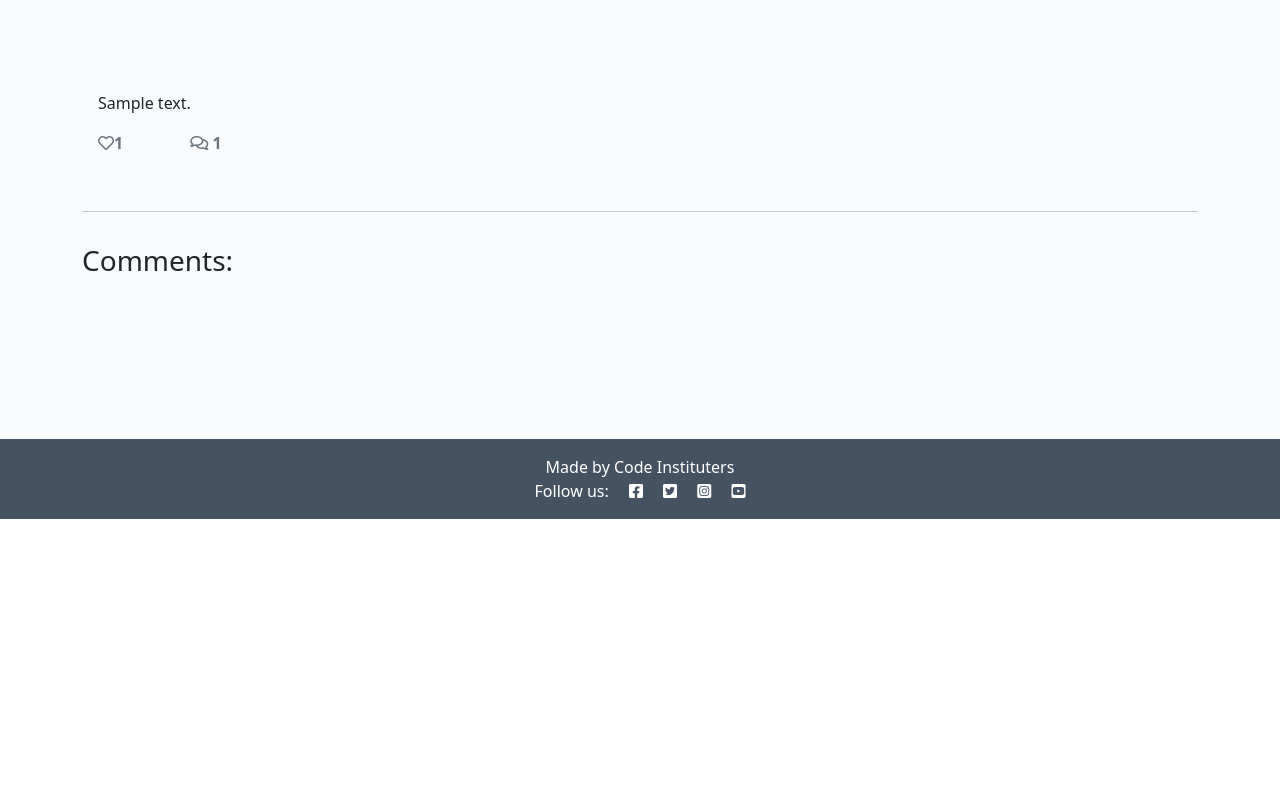
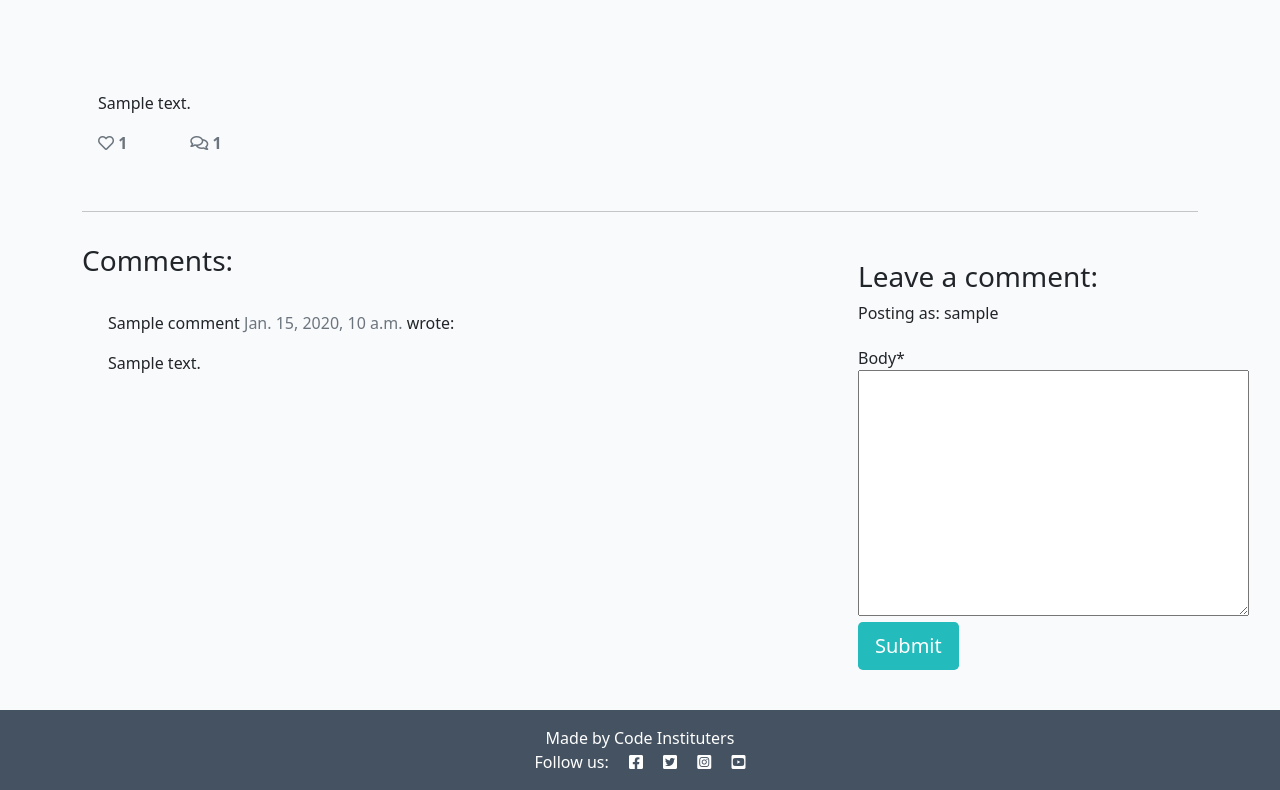
Before and after one commit to joannawojtasz/django-blog, a Django app: a page that uses templates/post_detail.html in a window 1280 px wide. Shown: the part 281-1071 px from the top of the page. Before the commit the page ends 800 px from the top, so only its background shows below. Run offline with Django 3.2, Linux system fonts and the light colour scheme; a user stored in the database is signed in; tables that the repository leaves empty hold one stand-in row (values such as "Sample post"); some libraries are stand-ins or nearby versions.

Commit message:
add comment functionality

```diff
--- /dev/null
+++ b/blog/forms.py
@@ -0,0 +1,8 @@
+from .models import Comment
+from django import forms
+
+
+class CommentForm(forms.ModelForm):
+    class Meta:
+        model = Comment
+        fields = ('body',)
--- a/blog/views.py
+++ b/blog/views.py
@@ -1,6 +1,7 @@
 from django.shortcuts import render, get_object_or_404
 from django.views import generic, View
 from .models import Post
+from .forms import CommentForm
 
 
 class PostList(generic.ListView):
@@ -26,6 +27,39 @@ class PostDetail(View):
             {
                 "post": post,
                 "comments": comments,
+                "commented": False,
+                "liked": liked,
+                "comment_form": CommentForm()
+            },
+        )
+
+    def post(self, request, slug, *args, **kwargs):
+
+        queryset = Post.objects.filter(status=1)
+        post = get_object_or_404(queryset, slug=slug)
+        comments = post.comments.filter(approved=True).order_by("-created_on")
+        liked = False
+        if post.likes.filter(id=self.request.user.id).exists():
+            liked = True
+
+        comment_form = CommentForm(data=request.POST)
+        if comment_form.is_valid():
+            comment_form.instance.email = request.user.email
+            comment_form.instance.name = request.user.username
+            comment = comment_form.save(commit=False)
+            comment.post = post
+            comment.save()
+        else:
+            comment_form = CommentForm()
+
+        return render(
+            request,
+            "post_detail.html",
+            {
+                "post": post,
+                "comments": comments,
+                "commented": True,
+                "comment_form": comment_form,
                 "liked": liked
             },
         )
--- a/codestar/settings.py
+++ b/codestar/settings.py
@@ -42,6 +42,7 @@ INSTALLED_APPS = [
     'cloudinary_storage',
     'django.contrib.staticfiles',
     'cloudinary',
+    'crispy_forms',
     'allauth',
     'allauth.account',
     'allauth.socialaccount',
--- a/requirements.txt
+++ b/requirements.txt
@@ -4,6 +4,7 @@ dj-database-url==0.5.0
 dj3-cloudinary-storage==0.0.6
 Django==3.2.8
 django-allauth==0.45.0
+django-crispy-forms==1.13.0
 django-summernote==0.8.20.0
 gunicorn==20.1.0
 oauthlib==3.1.1
--- a/templates/post_detail.html
+++ b/templates/post_detail.html
@@ -1,4 +1,5 @@
 {% extends 'base.html' %} {% block content %}
+{% load crispy_forms_tags %}
 
 <div class="masthead">
     <div class="container">
@@ -7,7 +8,7 @@
                 <!-- Post title goes in these h1 tags -->
                 <h1 class="post-title">{{ post.title }}</h1>
                 <!-- Post author goes before the | the post's created date goes after -->
-                <p class="post-subtitle"> {{ post.author }} | {{ post.created_on }} </p>
+                <p class="post-subtitle">{{ post.author }} | {{ post.created_on }}</p>
             </div>
             <div class="d-none d-md-block col-md-6 masthead-image">
                 <!-- The featured image URL goes in the src attribute -->
@@ -27,19 +28,20 @@
             <div class="card-body">
                 <!-- The post content goes inside the card-text. -->
                 <!-- Use the | safe filter inside the template tags -->
-                <p class="card-text ">{{ post.content | safe}}</p>
+                <p class="card-text ">
+                    {{ post.content | safe }}
+                </p>
                 <div class="row">
 
                     <div class="col-1">
                         <!-- The number of likes goes before the closing strong tag -->
-                        <strong class="text-secondary"><i class="far fa-heart"></i>{{ post.number_of_likes }} </strong>
+                        <strong class="text-secondary"><i class="far fa-heart"></i> {{ post.number_of_likes }} </strong>
                     </div>
                     <div class="col-1">
                         {% with comments.count as total_comments %}
                         <strong class="text-secondary"><i class="far fa-comments"></i>
                             <!-- Our total_comments variable goes before the closing strong tag -->
-                            {{ total_comments}}
-                        </strong>
+                            {{ total_comments }}</strong>
                         {% endwith %}
                     </div>
                 </div>
@@ -55,8 +57,8 @@
         <div class="col-md-8 card mb-4  mt-3 ">
             <h3>Comments:</h3>
             <div class="card-body">
-                <!-- We want a for loop inside the tags to iterate through each comment in comments -->
-                {% for comment in comments_list %}
+                <!-- We want a for loop inside the empty control tags to iterate through each comment in comments -->
+                {% for comment in comments %}
                 <div class="comments" style="padding: 10px;">
                     <p class="font-weight-bold">
                         <!-- The commenter's name goes here. Check the model if you're not sure what that is -->
@@ -67,7 +69,7 @@
                         </span> wrote:
                     </p>
                     <!-- The body of the comment goes before the | -->
-                    {{  comment.post| linebreaks }}
+                    {{ comment.body | linebreaks }}
                 </div>
                 <!-- Our for loop ends here -->
                 {% endfor %}
@@ -76,6 +78,22 @@
         <div class="col-md-4 card mb-4  mt-3 ">
             <div class="card-body">
                 <!-- For later -->
+                {% if commented %}
+                <div class="alert alert-success" role="alert">
+                    Your comment is awaiting approval
+                </div>
+                {% else %}
+                {% if user.is_authenticated %}
+
+                <h3>Leave a comment:</h3>
+                <p>Posting as: {{ user.username }}</p>
+                <form method="post" style="margin-top: 1.3em;">
+                    {{ comment_form | crispy }}
+                    {% csrf_token %}
+                    <button type="submit" class="btn btn-signup btn-lg">Submit</button>
+                </form>
+                {% endif %}
+                {% endif %}
             </div>
         </div>
     </div>
```
